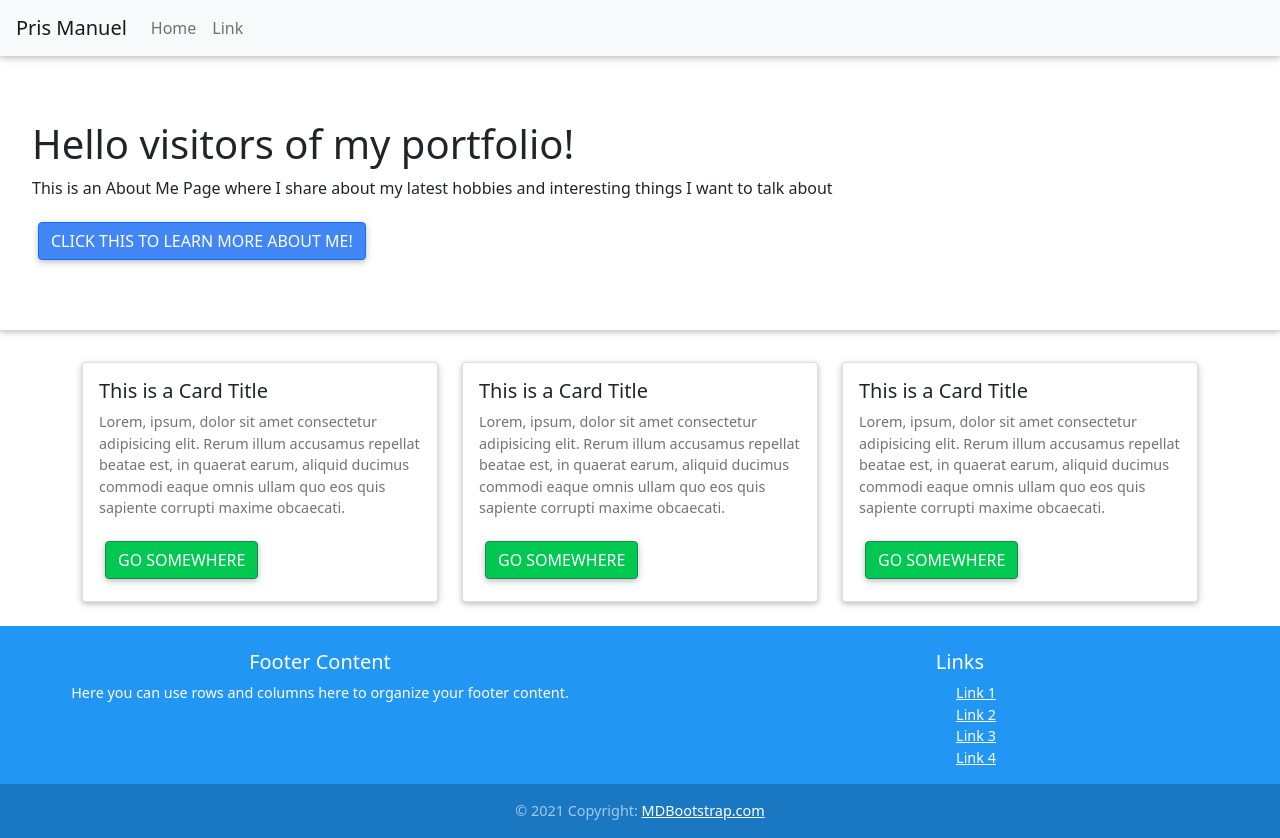
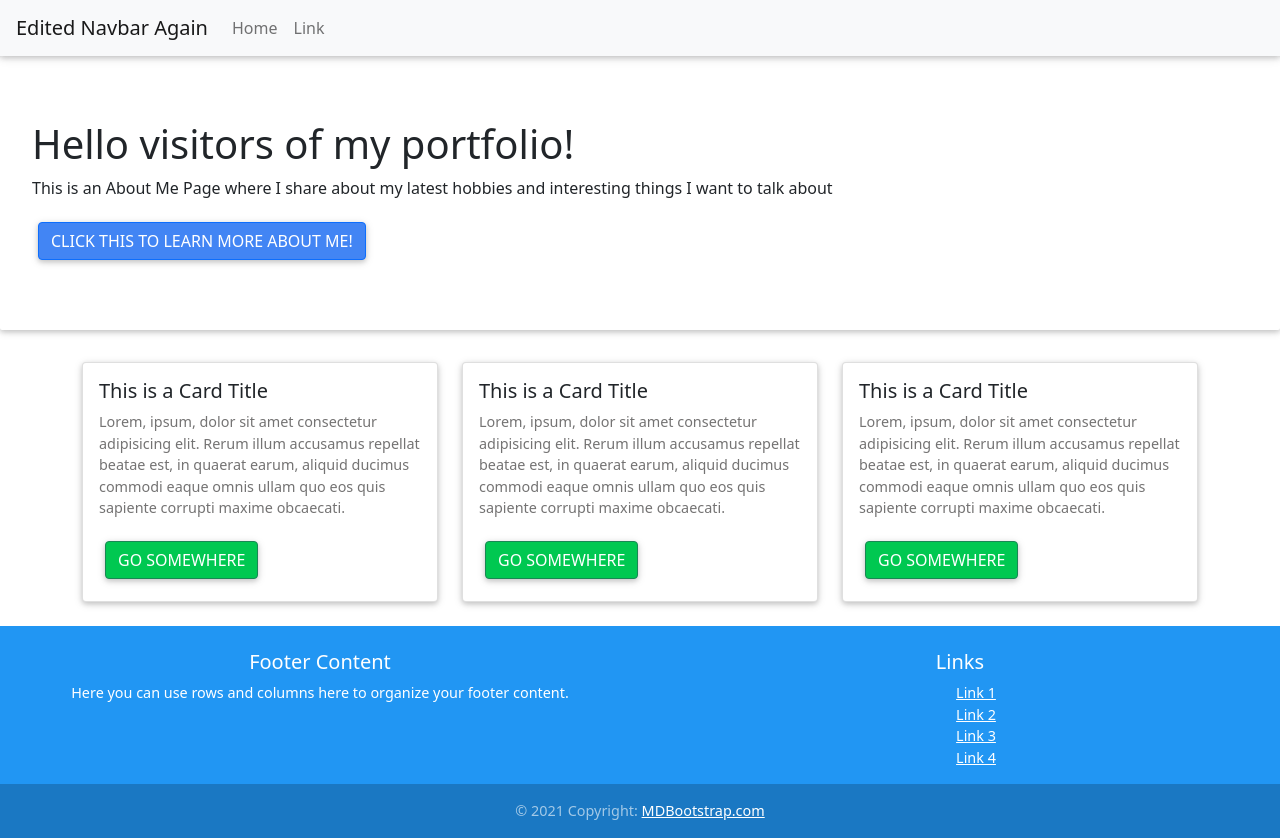
Before and after one commit to waddlesthepiggg/manuel-portfolio-dev-2, a React (Create React App) app: page / in a window 1280 px wide. Built offline with nearby package versions, Linux system fonts and the light colour scheme.

Commit message:
Updated Navbar.js
Changed: Navbar.Brand

```diff
--- a/src/components/Navbar.js
+++ b/src/components/Navbar.js
@@ -5,7 +5,7 @@
 export default function NavbarComponent(){
 	return(
 		<Navbar bg = "light" expand = "lg">
-		<Navbar.Brand href = "#home">Pris Manuel</Navbar.Brand>
+		<Navbar.Brand href = "#home">Edited Navbar Again</Navbar.Brand>
 			<Nav className = "mr-auto">
 				<Nav.Link href = "#home">Home</Nav.Link>
 				<Nav.Link href = "#link">Link</Nav.Link>
```
